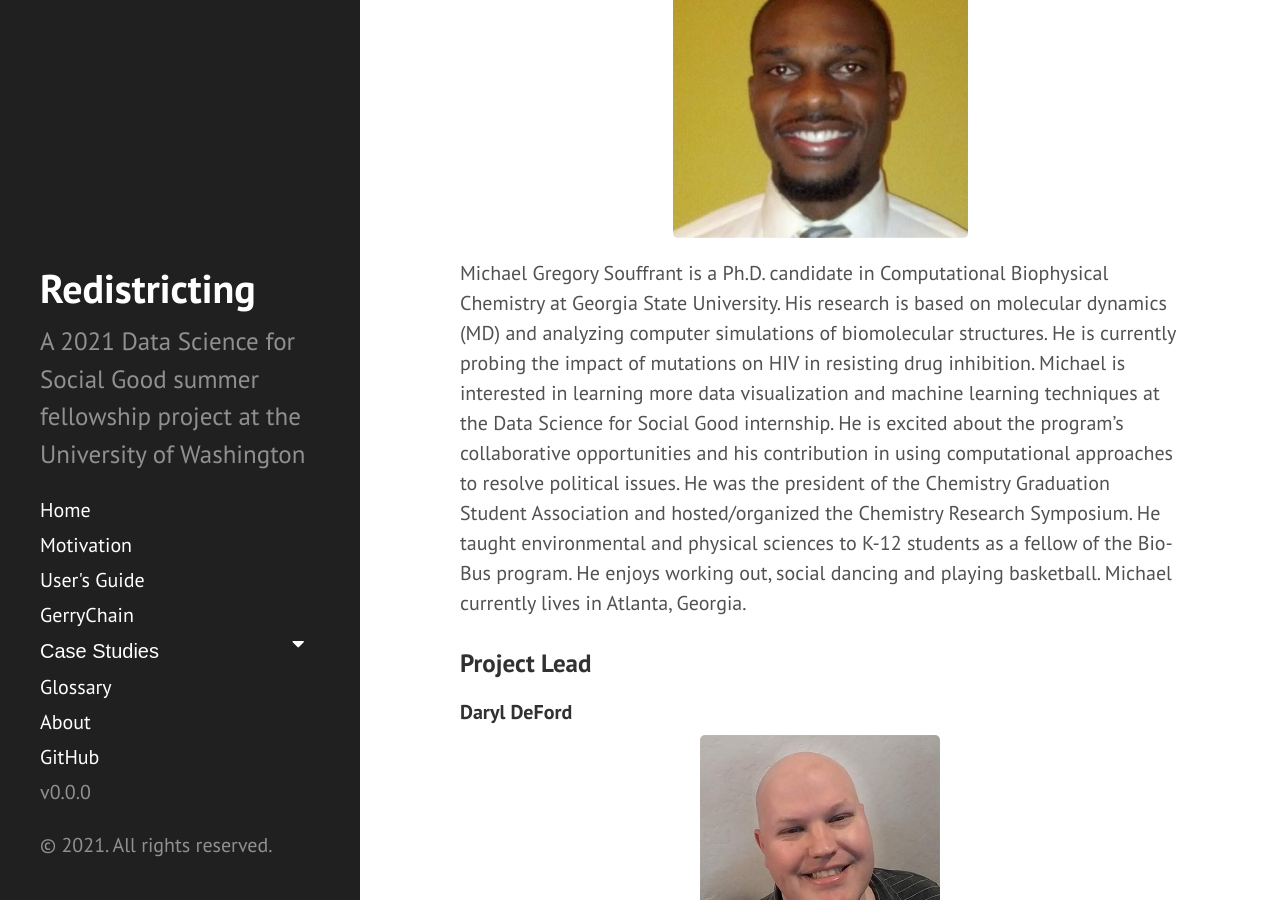
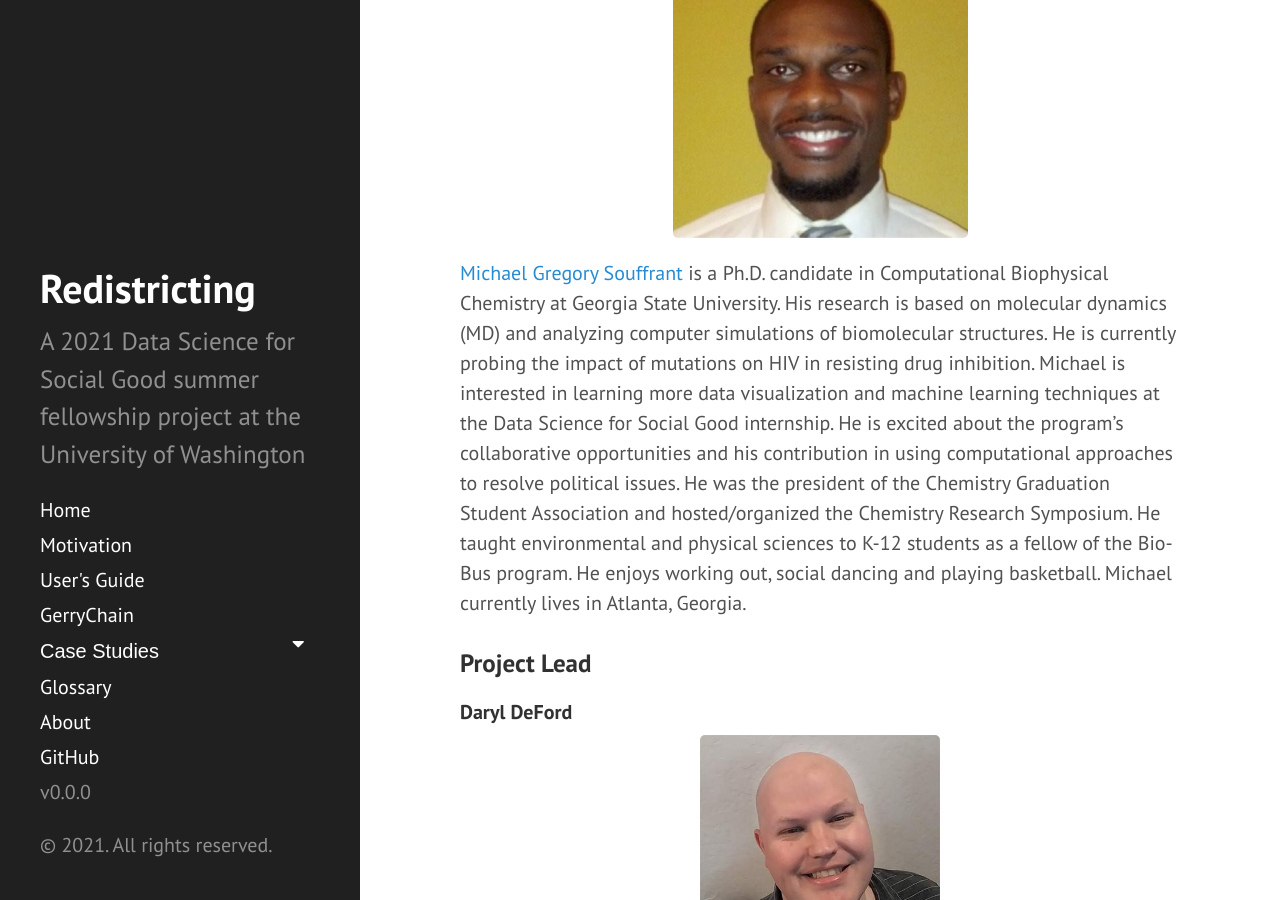
Before and after one commit to uwescience/DSSG2021-redistricting-website, a Jekyll site: the page built from about.md, in a window 1280 px wide and 900 px high, scrolled down 2513 px. Built offline with Jekyll 4.4.1, drawn with Linux system fonts in a browser that asks for light colours; part of the change alters nothing that is shown.

```diff
--- a/about.md
+++ b/about.md
@@ -27,7 +27,7 @@ Katherine Chang is a Ph.D. candidate in Education Policy, Organizations, and Lea
 
 <center><img src="{{ site.url }}{{ site.baseurl }}/assets/img/about-michael.png" style="height: 300px"></center>
 
-Michael Gregory Souffrant is a Ph.D. candidate in Computational Biophysical Chemistry at Georgia State University. His research is based on molecular dynamics (MD) and analyzing computer simulations of biomolecular structures. He is currently probing the impact of mutations on HIV in resisting drug inhibition. Michael is interested in learning more data visualization and machine learning techniques at the Data Science for Social Good internship. He is excited about the program’s collaborative opportunities and his contribution in using computational approaches to resolve political issues. He was the president of the Chemistry Graduation Student Association and hosted/organized the Chemistry Research Symposium. He taught environmental and physical sciences to K-12 students as a fellow of the Bio-Bus program. He enjoys working out, social dancing and playing basketball. Michael currently lives in Atlanta, Georgia.
+[Michael Gregory Souffrant](https://www.linkedin.com/in/michael-souffrant-849b63113) is a Ph.D. candidate in Computational Biophysical Chemistry at Georgia State University. His research is based on molecular dynamics (MD) and analyzing computer simulations of biomolecular structures. He is currently probing the impact of mutations on HIV in resisting drug inhibition. Michael is interested in learning more data visualization and machine learning techniques at the Data Science for Social Good internship. He is excited about the program’s collaborative opportunities and his contribution in using computational approaches to resolve political issues. He was the president of the Chemistry Graduation Student Association and hosted/organized the Chemistry Research Symposium. He taught environmental and physical sciences to K-12 students as a fellow of the Bio-Bus program. He enjoys working out, social dancing and playing basketball. Michael currently lives in Atlanta, Georgia.
 
 ### Project Lead
 
```
